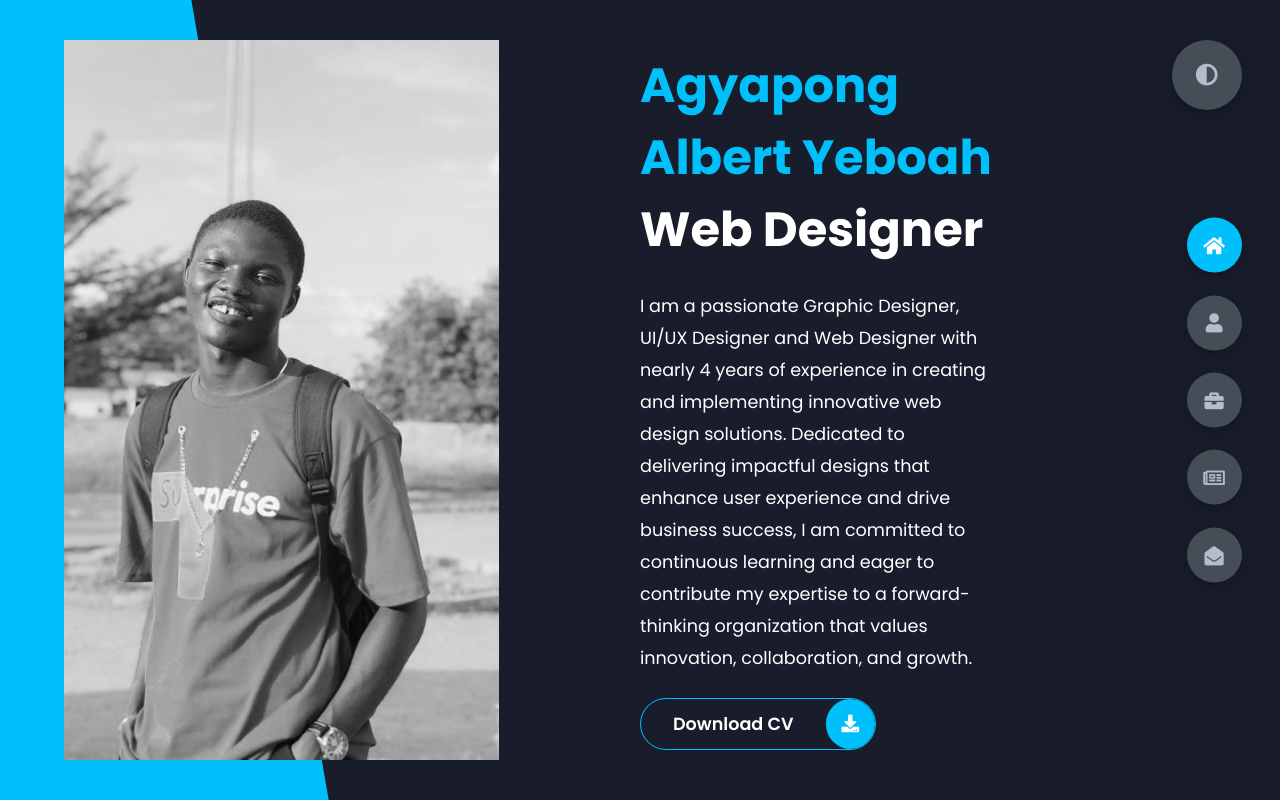
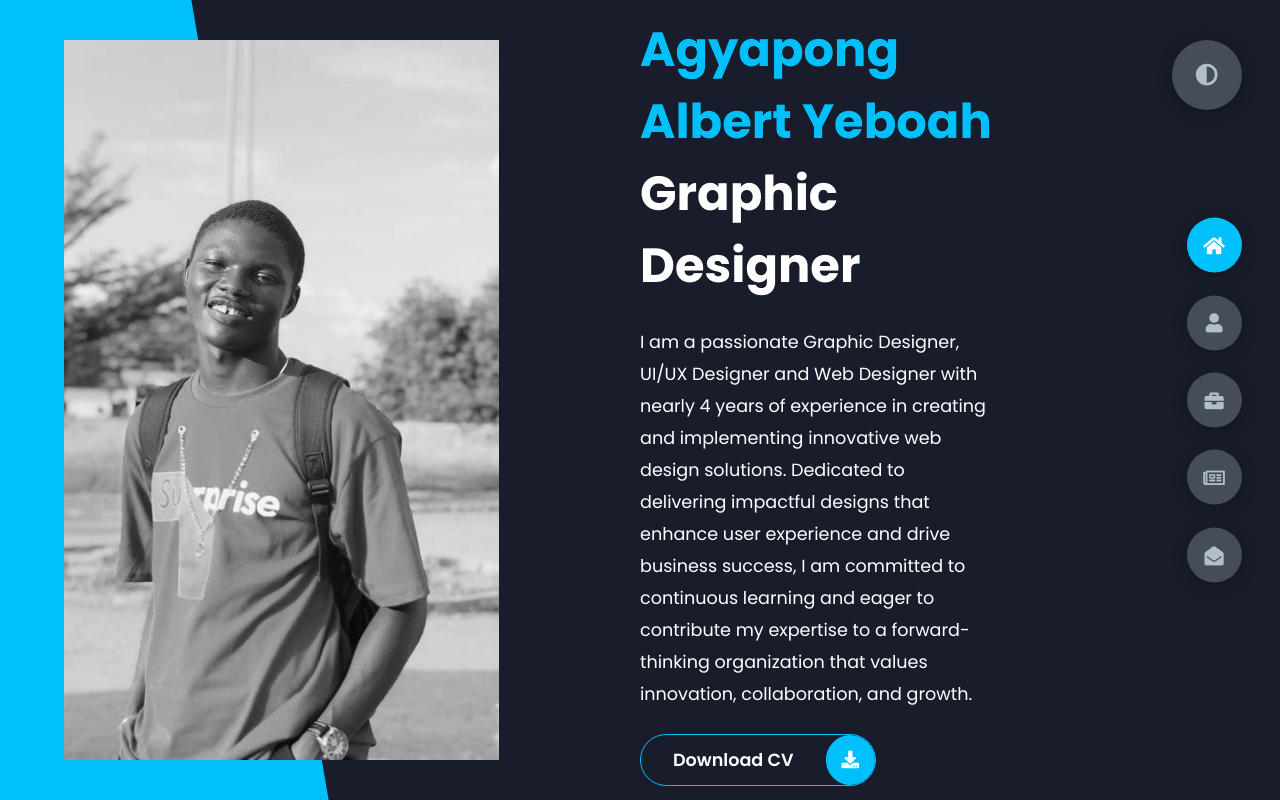
Before and after one commit to Logical883/Logical883.github.io, a plain HTML site: page index.html in a window 1280 px wide. Drawn offline with Linux system fonts and the light colour scheme.

Commit message:
index.html

```diff
--- a/index.html
+++ b/index.html
@@ -23,7 +23,7 @@
             <div class="right-header">
                 <h1 class="name">
                     <span>Agyapong Albert Yeboah</span> <br>
-                    Web Designer
+                    Graphic Designer
                 </h1>
                 <p>
                     I am a passionate Graphic Designer, UI/UX Designer and Web Designer
```
